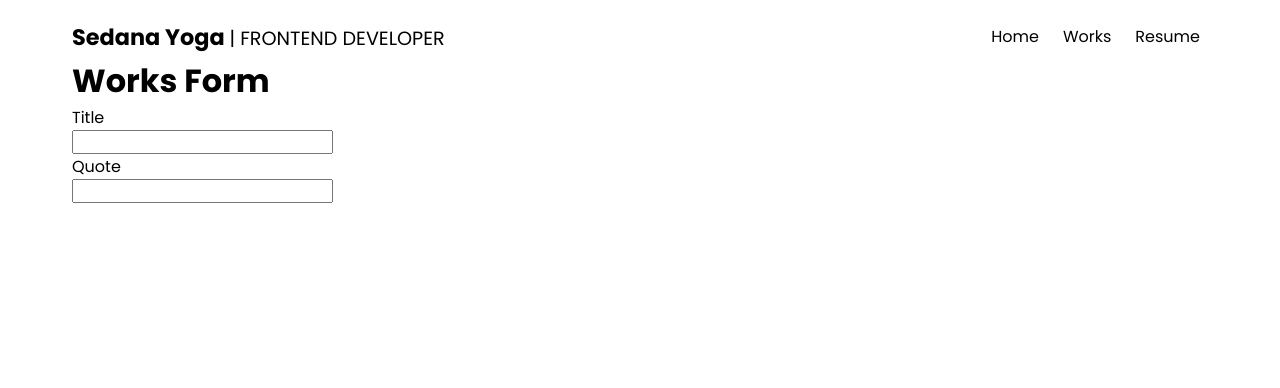
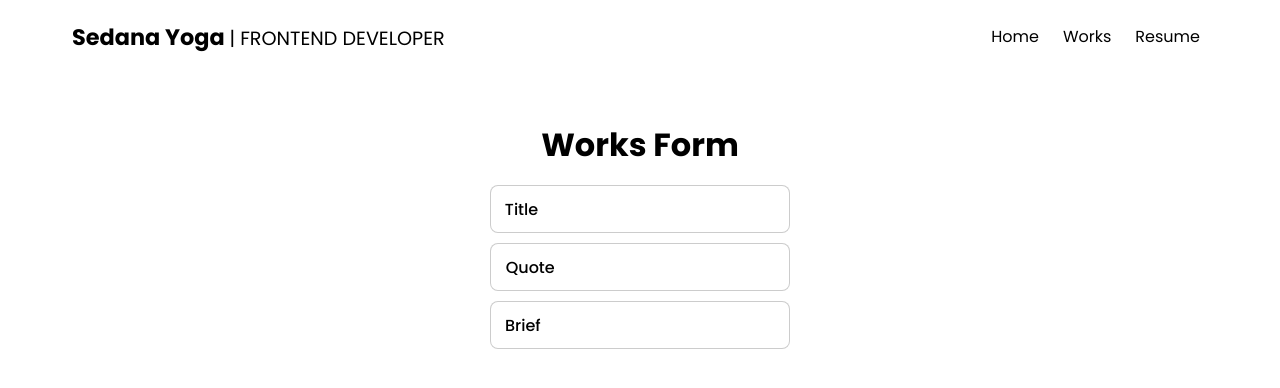
Before and after one commit to SedanaYoga/portal, a Next.js app: page /admin in a window 1280 px wide. Shown: the top 388 px of the page. Built offline with nearby package versions, Linux system fonts and the light colour scheme.

Commit message:
add: single input component

```diff
--- a/src/components/Input/Input.jsx
+++ b/src/components/Input/Input.jsx
@@ -1,10 +1,33 @@
+import { useState } from 'react'
 import styles from './Input.module.scss'
 
-const Input = ({ children, type }) => {
+const Input = ({ children, type, onChange, required, name }) => {
+  const [value, setValue] = useState('')
+  const [isFocus, setIsFocus] = useState(false)
+
+  const changeHandler = (e) => {
+    const { value, name } = e.target
+    setValue(value)
+    if (onChange) onChange({ value, name })
+    if (value && value !== '') {
+      setIsFocus(true)
+    } else {
+      setIsFocus(false)
+    }
+  }
+
   return (
     <div className={styles.input}>
-      <label>{children}</label>
-      <input type={type} />
+      <input
+        type={type}
+        onChange={changeHandler}
+        value={value}
+        name={name}
+        required={required}
+      />
+      <label htmlFor={name} className={isFocus ? styles.active : ''}>
+        {children}
+      </label>
     </div>
   )
 }
@@ -13,4 +36,5 @@ export default Input
 
 Input.defaultProps = {
   type: 'text',
+  required: true,
 }
--- a/src/components/Input/Input.module.scss
+++ b/src/components/Input/Input.module.scss
@@ -1,8 +1,42 @@
 @import '../../styles/scss/mixins';
 
 .input {
+  display: flex;
+  flex-direction: column;
+  position: relative;
   width: 100%;
   input {
     display: block;
+    width: 100%;
+    height: 3rem;
+    padding: 14px 1rem 3px 1rem;
+    outline: none;
+    border: 1px solid rgba(black, 0.2);
+    border-radius: 8px;
+    background: #fff;
+    font-size: 1rem;
+  }
+  label {
+    @include centerAbsolute;
+    left: 0;
+    transform: translate(5%, -50%);
+    font-size: 16px;
+    font-weight: 500;
+    padding: 0 12px;
+    color: black;
+    pointer-events: none;
+    transition: all 0.2s ease-out;
+  }
+  .active {
+    transform: translate(-5%, -110%) scale(0.6);
+    color: #000d;
+  }
+  &:focus-within {
+    input {
+      border: 1px solid black;
+    }
+    label {
+      transform: translate(-5%, -110%) scale(0.75);
+    }
   }
 }
--- a/src/pages/admin/index.jsx
+++ b/src/pages/admin/index.jsx
@@ -1,14 +1,28 @@
 import NormalLayout from '../../layouts/Normal/NormalLayout'
 import Input from '../../components/Input/Input'
 import styles from '../../styles/pages/Admin.module.scss'
+import { useState } from 'react'
 
 const Admin = () => {
+  const [values, setValues] = useState({})
+
+  const changeHandler = ({ value, name }) => {
+    setValues({ ...values, [name]: value })
+  }
+
   return (
     <div className={styles.admin}>
       <h1 className={styles.adminTitle}>Works Form</h1>
       <form className={styles.adminForm}>
-        <Input>Title</Input>
-        <Input>Quote</Input>
+        <Input onChange={changeHandler} name='title'>
+          Title
+        </Input>
+        <Input onChange={changeHandler} name='quote'>
+          Quote
+        </Input>
+        <Input onChange={changeHandler} name='brief'>
+          Brief
+        </Input>
       </form>
     </div>
   )
--- a/src/styles/pages/Admin.module.scss
+++ b/src/styles/pages/Admin.module.scss
@@ -1 +1,14 @@
 @import '../scss/mixins';
+
+.admin {
+  margin: 4rem auto 0;
+  text-align: center;
+  width: 300px;
+  /* &Title { */
+  /* } */
+  &Form {
+    margin-top: 1rem;
+    @include centerFlexColumn;
+    gap: 10px;
+  }
+}
--- a/src/styles/scss/_mixins.scss
+++ b/src/styles/scss/_mixins.scss
@@ -11,6 +11,12 @@
   flex-direction: column;
   justify-content: center;
   align-items: center;
+}
+@mixin centerAbsolute {
+  position: absolute;
+  top: 50%;
+  left: 50%;
+  transform: translate(-50%, -50%);
 }
 
 @mixin mobile() {
```
